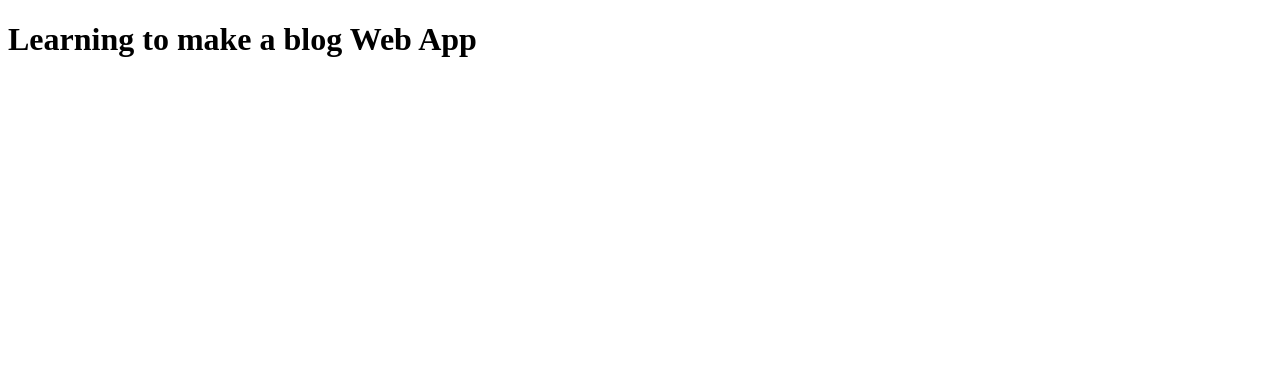
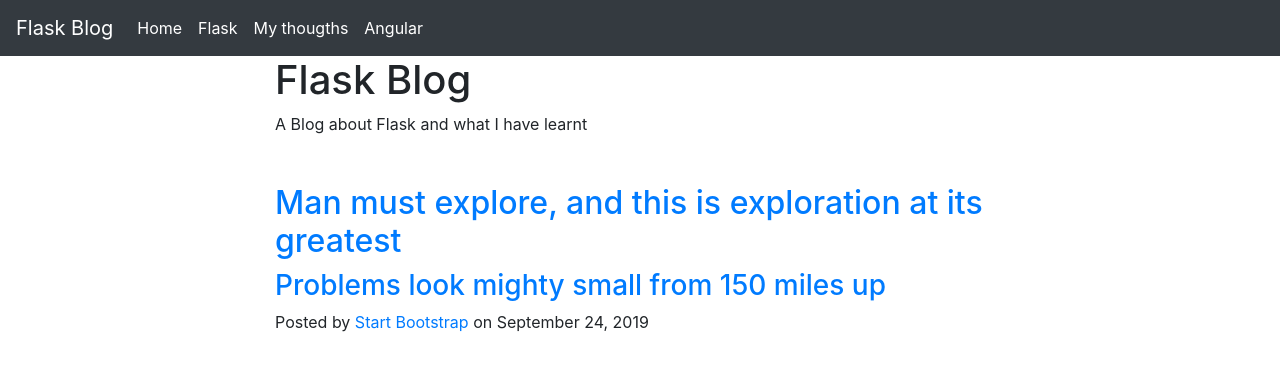
Before and after one commit to arondasamuel123/FlaskBlog, a Flask app: page / in a window 1280 px wide. Shown: the top 371 px of the page. Run offline with Flask 2, Linux system fonts and the light colour scheme; some libraries are stand-ins or nearby versions.

Commit message:
changed the layout of the homepage and create the models

```diff
--- a/app/__init__.py
+++ b/app/__init__.py
@@ -1,12 +1,15 @@
 from flask import Flask
 from config import config_options
+from flask_sqlalchemy import SQLAlchemy
+
+db = SQLAlchemy()
 
 
 def create_app(config_name):
     app = Flask(__name__)
 
     app.config.from_object(config_options[config_name])
-
+    db.init_app(app)
 
     from .main import main as main_blueprint
     app.register_blueprint(main_blueprint)
--- /dev/null
+++ b/app/templates/base.html
@@ -0,0 +1,26 @@
+<!DOCTYPE html>
+<html lang="en">
+<head>
+    <meta charset="UTF-8">
+    <meta name="viewport" content="width=device-width, initial-scale=1.0">
+    <meta http-equiv="X-UA-Compatible" content="ie=edge">
+    <title>Flask Blog</title>
+    {%block styles%}
+
+    <link rel="stylesheet" href="{{url_for('static',filename='index.css')}}">
+
+    <link rel="stylesheet" href="https://stackpath.bootstrapcdn.com/bootstrap/4.4.1/css/bootstrap.min.css" integrity="sha384-Vkoo8x4CGsO3+Hhxv8T/Q5PaXtkKtu6ug5TOeNV6gBiFeWPGFN9MuhOf23Q9Ifjh" crossorigin="anonymous">
+    {%endblock%}
+</head>
+<body>
+   {%block content %}
+    {%include "navbar.html"%}
+
+
+
+
+
+   {%endblock%}
+
+</body>
+</html>
--- a/app/templates/home.html
+++ b/app/templates/home.html
@@ -1,12 +1,45 @@
-<!DOCTYPE html>
-<html lang="en">
-<head>
-    <meta charset="UTF-8">
-    <meta name="viewport" content="width=device-width, initial-scale=1.0">
-    <meta http-equiv="X-UA-Compatible" content="ie=edge">
-    <title>Document</title>
-</head>
-<body>
-    <h1>Learning to make a blog Web App</h1>
-</body>
-</html>
+{%extends 'base.html'%}
+
+{%block content%}
+{{super()}}
+
+<header class="masthead">
+    <div class="overlay"></div>
+    <div class="container">
+      <div class="row">
+        <div class="col-lg-8 col-md-10 mx-auto">
+          <div class="site-heading">
+            <h1>Flask Blog</h1>
+            <span class="subheading">A Blog about Flask and what I have learnt</span>
+          </div>
+        </div>
+      </div>
+    </div>
+  </header>
+<br>
+<br>
+
+  <div class="container">
+    <div class="row">
+      <div class="col-lg-8 col-md-10 mx-auto">
+        <div class="post-preview">
+          <a href="post.html">
+            <h2 class="post-title">
+              Man must explore, and this is exploration at its greatest
+            </h2>
+            <h3 class="post-subtitle">
+              Problems look mighty small from 150 miles up
+            </h3>
+          </a>
+          <p class="post-meta">Posted by
+            <a href="#">Start Bootstrap</a>
+            on September 24, 2019</p>
+        </div>
+
+
+
+      </div>
+    </div>
+  </div>
+
+{%endblock%}
--- /dev/null
+++ b/app/templates/navbar.html
@@ -0,0 +1,24 @@
+<nav class="navbar navbar-expand-lg navbar-light bg-dark">
+    <a class="navbar-brand" style="color: white;" href="#">Flask Blog</a>
+    <button class="navbar-toggler" type="button" data-toggle="collapse" data-target="#navbarNav" aria-controls="navbarNav" aria-expanded="false" aria-label="Toggle navigation">
+      <span class="navbar-toggler-icon"></span>
+    </button>
+    <div class="collapse navbar-collapse" id="navbarNav">
+      <ul class="navbar-nav">
+        <li class="nav-item active">
+          <a class="nav-link"style="color: white;" href="/">Home <span class="sr-only">(current)</span></a>
+        </li>
+        <li class="nav-item">
+          <a class="nav-link"style="color: white;" href="">Flask</a>
+        </li>
+        <li class="nav-item">
+          <a class="nav-link"style="color: white;" href="">My thougths</a>
+        </li>
+        <li class="nav-item">
+            <a class="nav-link"style="color: white;" href="">Angular</a>
+          </li>
+      </ul>
+    </div>
+
+
+  </nav>
```
Also changed, not shown: app/models.py (added, +36 -0 lines), app/templates/footer.html (added, +10 -0 lines), app/static/index.css (added), app/static/photos/home-bg.jpg (added).
